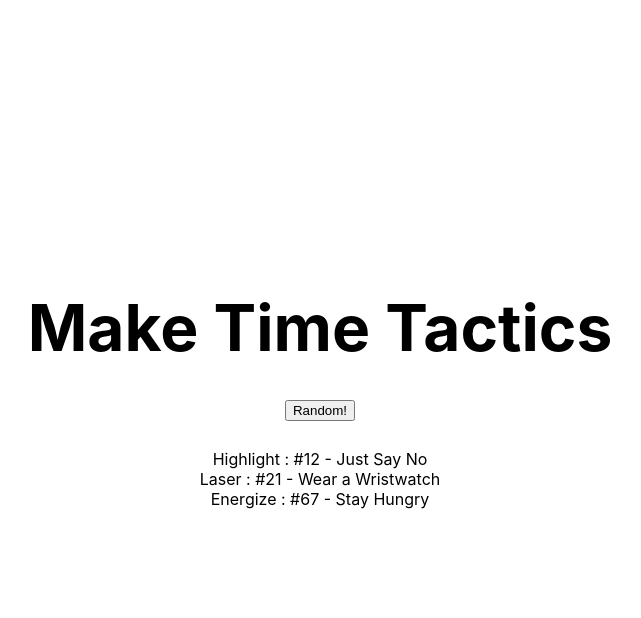
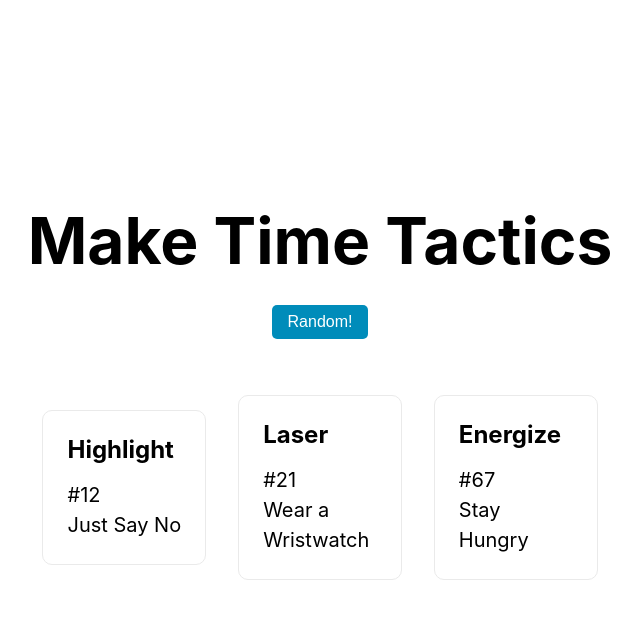
Before and after one commit to narze/make-time-tactics, a Next.js app: page / in a window 1280 px wide. Both pictures are taken after a click on the button "Random!". Shown: the top 618 px of the page, without its empty margins (320-961 px from the left). Built offline with nearby package versions, Linux system fonts and the light colour scheme.

Commit message:
:lipstick: Add style

```diff
--- a/pages/index.js
+++ b/pages/index.js
@@ -32,20 +32,34 @@
         </h1>
 
         <p className={styles.description}>
-          <button onClick={randomTactics}>Random!</button>
+          <button className={styles.button} onClick={randomTactics}>Random!</button>
         </p>
 
+        <div className={styles.grid}>
           { highlightTactic &&
-          <div>Highlight : #{highlightTactic.number} - {highlightTactic.tactic}</div>
+            <div className={styles.card}>
+              <h3>Highlight</h3>
+              <p>#{highlightTactic.number}</p>
+              <p>{highlightTactic.tactic}</p>
+            </div>
           }
 
           { laserTactic &&
-          <div>Laser : #{laserTactic.number} - {laserTactic.tactic}</div>
+            <div className={styles.card}>
+              <h3>Laser</h3>
+              <p>#{laserTactic.number}</p>
+              <p>{laserTactic.tactic}</p>
+            </div>
           }
 
           { energizeTactic &&
-          <div>Energize : #{energizeTactic.number} - {energizeTactic.tactic}</div>
+            <div className={styles.card}>
+              <h3>Energize</h3>
+              <p>#{energizeTactic.number}</p>
+              <p>{energizeTactic.tactic}</p>
+            </div>
           }
+        </div>
   {/*
         <div className={styles.grid}>
           <a href="https://nextjs.org/docs" className={styles.card}>
--- a/pages/index.module.css
+++ b/pages/index.module.css
@@ -40,13 +40,13 @@
   justify-content: center;
   flex-wrap: wrap;
 
-  max-width: 800px;
-  margin-top: 3rem;
+  max-width: 100%;
+  margin-top: 1rem;
 }
 
 .card {
   margin: 1rem;
-  flex-basis: 45%;
+  flex-basis: 25%;
   padding: 1.5rem;
   text-align: left;
   color: inherit;
@@ -74,6 +74,18 @@
   line-height: 1.5;
 }
 
+.button {
+  background-color: #008CBA;
+  border: none;
+  border-radius: 5px;
+  color: white;
+  padding: 8px 16px;
+  text-align: center;
+  text-decoration: none;
+  display: inline-block;
+  font-size: 16px;
+}
+
 @media (max-width: 600px) {
   .grid {
     width: 100%;
```
Also changed, not shown: 1 other file (tests, documents, lock files or other folders). Lines whose indentation alone changed are shown as unchanged.
